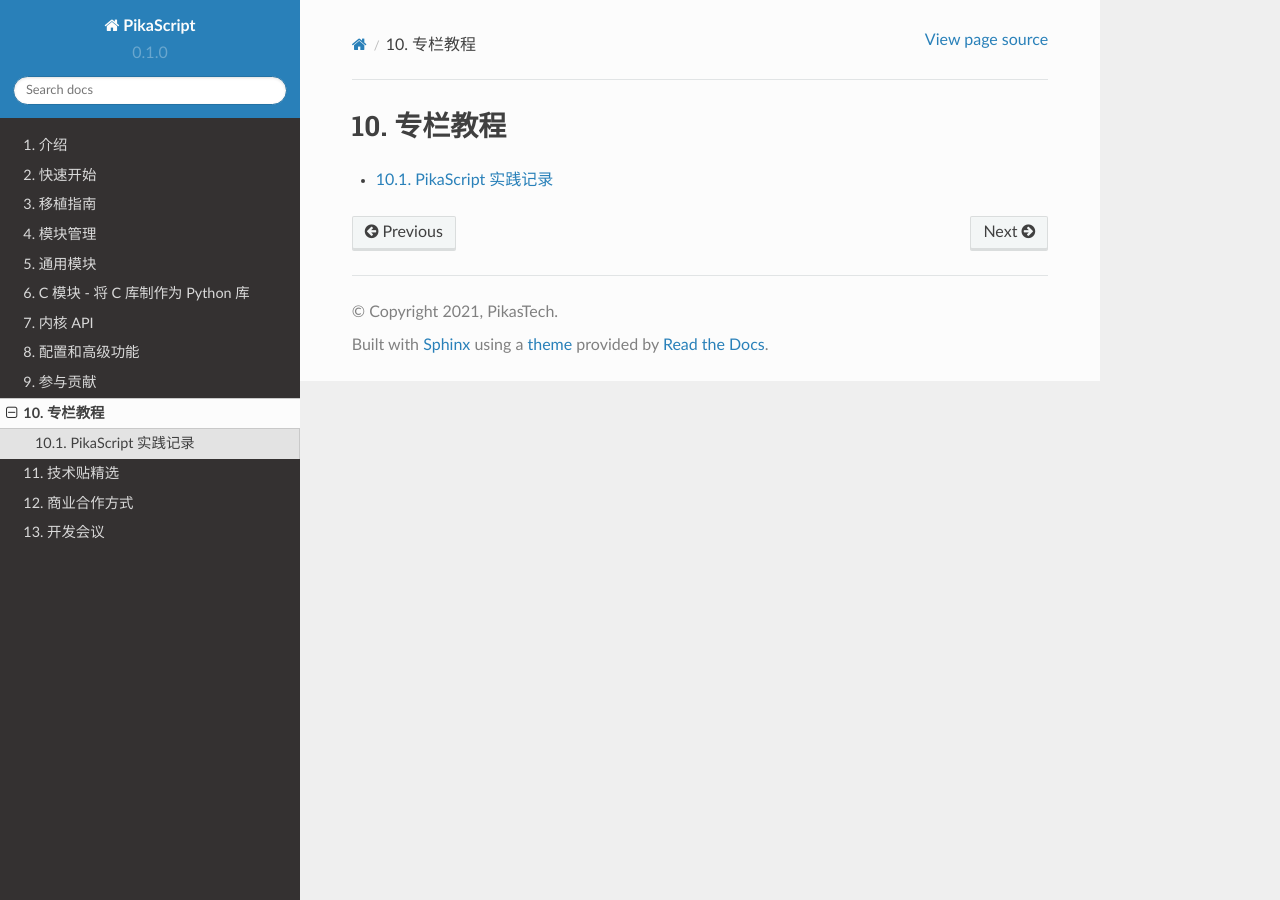
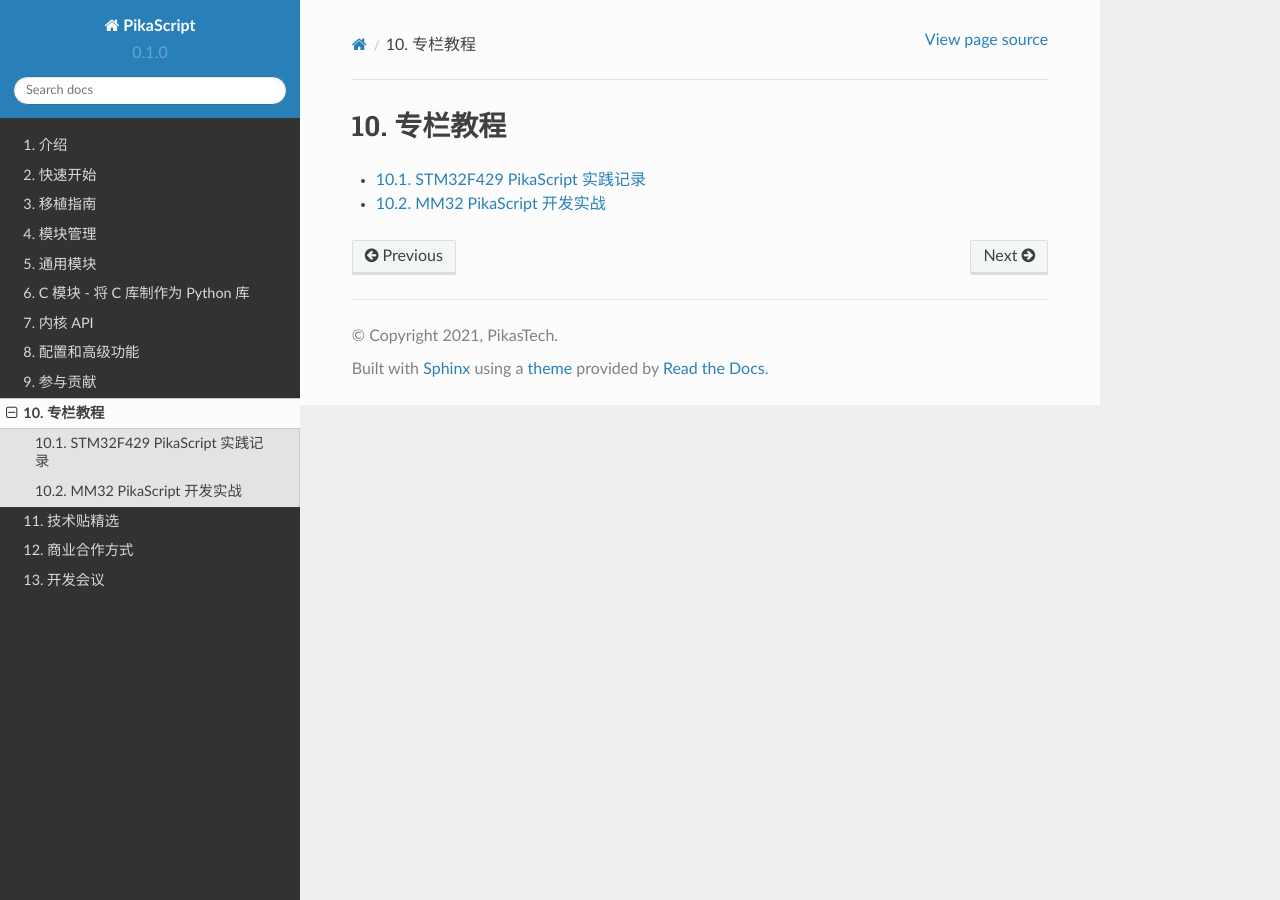
Before and after one commit to pikasTech/pikadoc, a Sphinx documentation site: the page built from docs/source/index_tutorial.rst, in a window 1280 px wide. Built offline with Sphinx 7.4.7 and the Read the Docs theme 2.0.0, drawn with Linux system fonts in a browser that asks for light colours.

Commit message:
move to tutorial

```diff
--- a/docs/source/index_tutorial.rst
+++ b/docs/source/index_tutorial.rst
@@ -5,3 +5,4 @@
    :maxdepth: 1
 
    pikascript 实践记录
+   MM32 PikaScript
--- a/docs/source/pikascript 实践记录.md
+++ b/docs/source/pikascript 实践记录.md
@@ -1,4 +1,4 @@
-# PikaScript 实践记录
+# STM32F429 PikaScript 实践记录
 
 作者：[Once_day](https://blog.csdn.net/Once_day)
 - [PikaScript实践记录(1)之hello world](https://blog.csdn.net/Once_day/article/details/126552628)
```
Also changed, not shown: docs/source/MM32 PikaScript.md (added, +7 -0 lines), docs/source/third_part_doc.md (+0 -4 lines).
